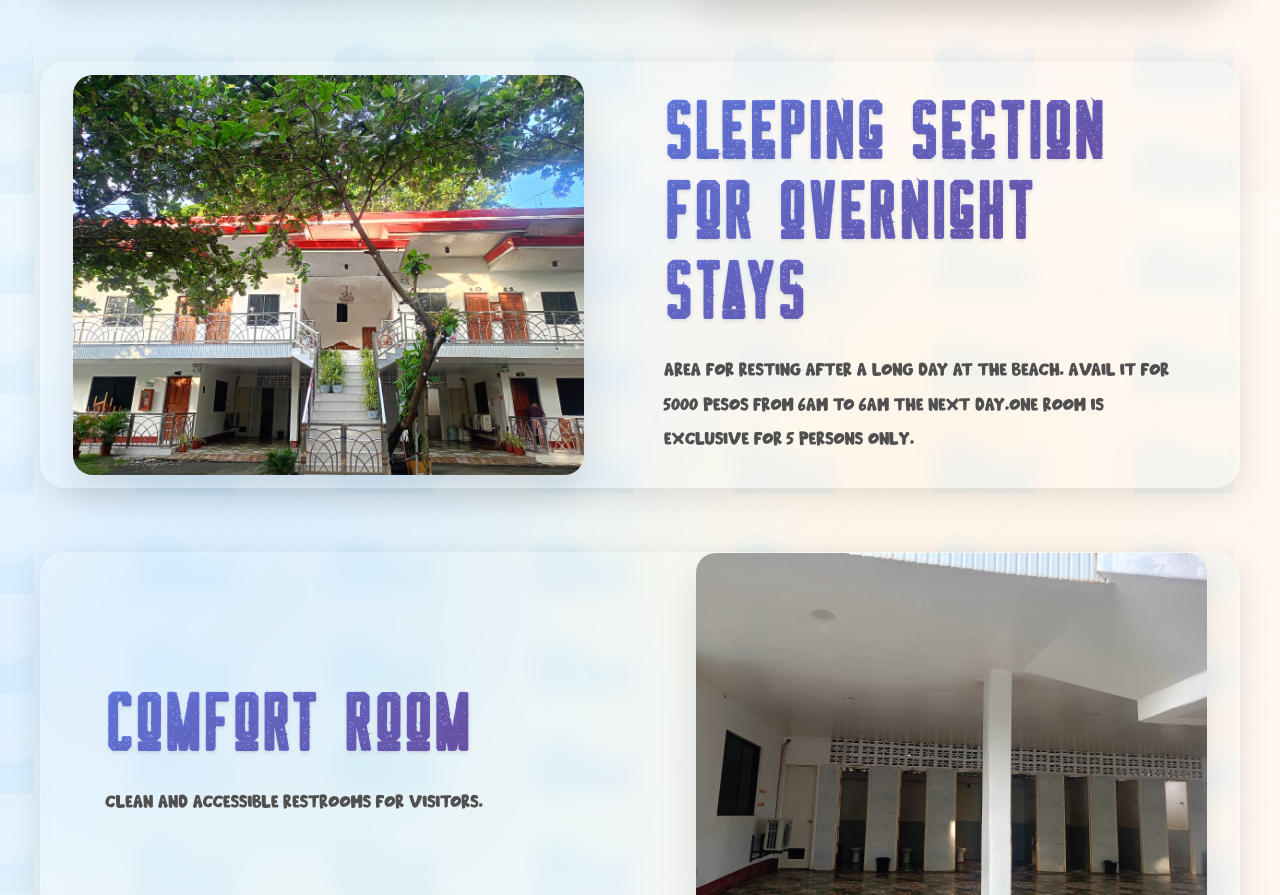
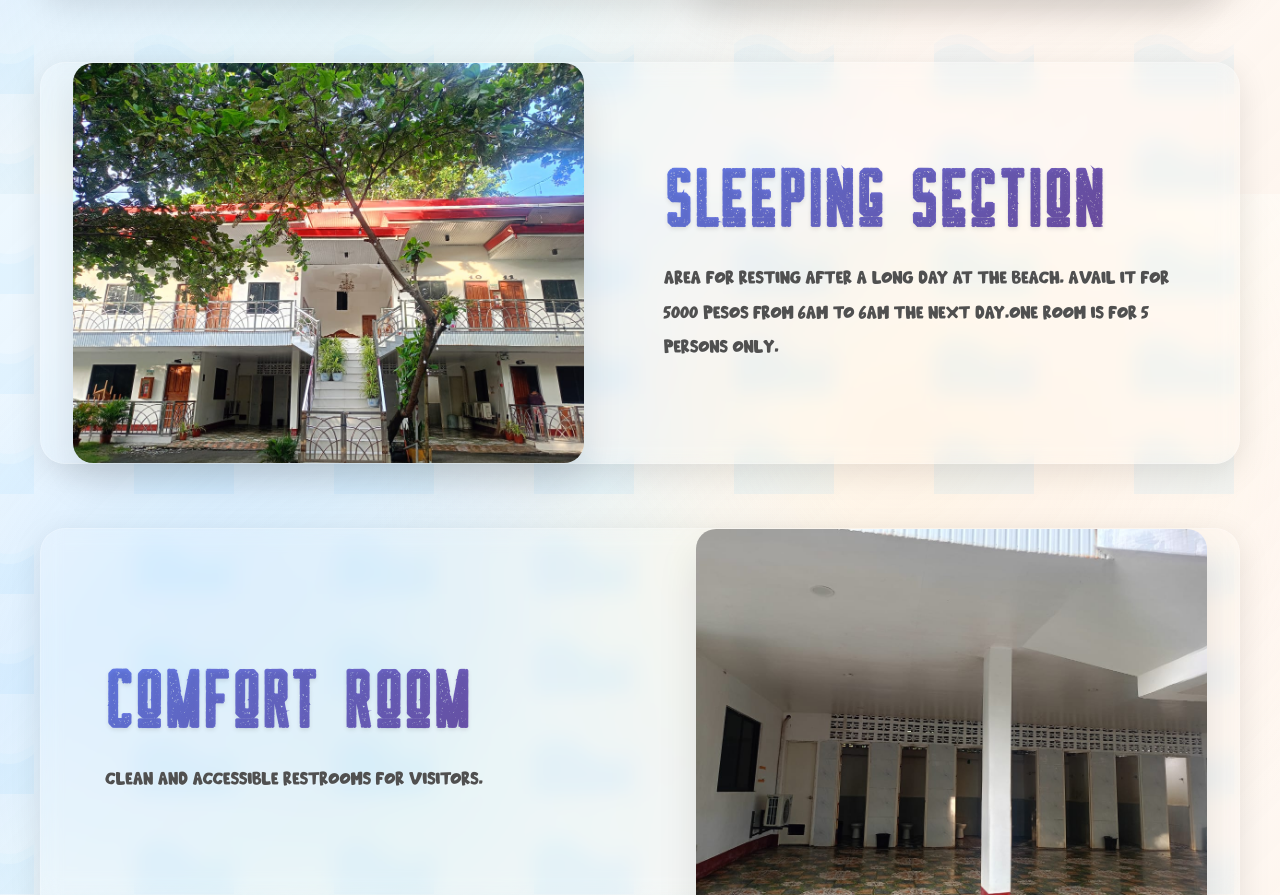
Before and after one commit to marygrace1204/Analou-, a plain HTML site: page index.html in a window 1280 px wide. Shown: the part 1566-2461 px from the top of the page. Drawn offline with Linux system fonts and the light colour scheme.

Commit message:
Update index.html

```diff
--- a/index.html
+++ b/index.html
@@ -74,8 +74,8 @@
           </div>
         </div>
         <div class="destination-content">
-          <h3>Sleeping Section for overnight stays</h3>
-          <p>Area for resting after a long day at the beach. Avail it for 5000 pesos from 6AM to 6AM the next day.One room is exclusive for 5 persons only.</p>
+          <h3>Sleeping Section</h3>
+          <p>Area for resting after a long day at the beach. Avail it for 5000 pesos from 6AM to 6AM the next day.One room is for 5 persons only.</p>
         </div>
       </div>
 
```
